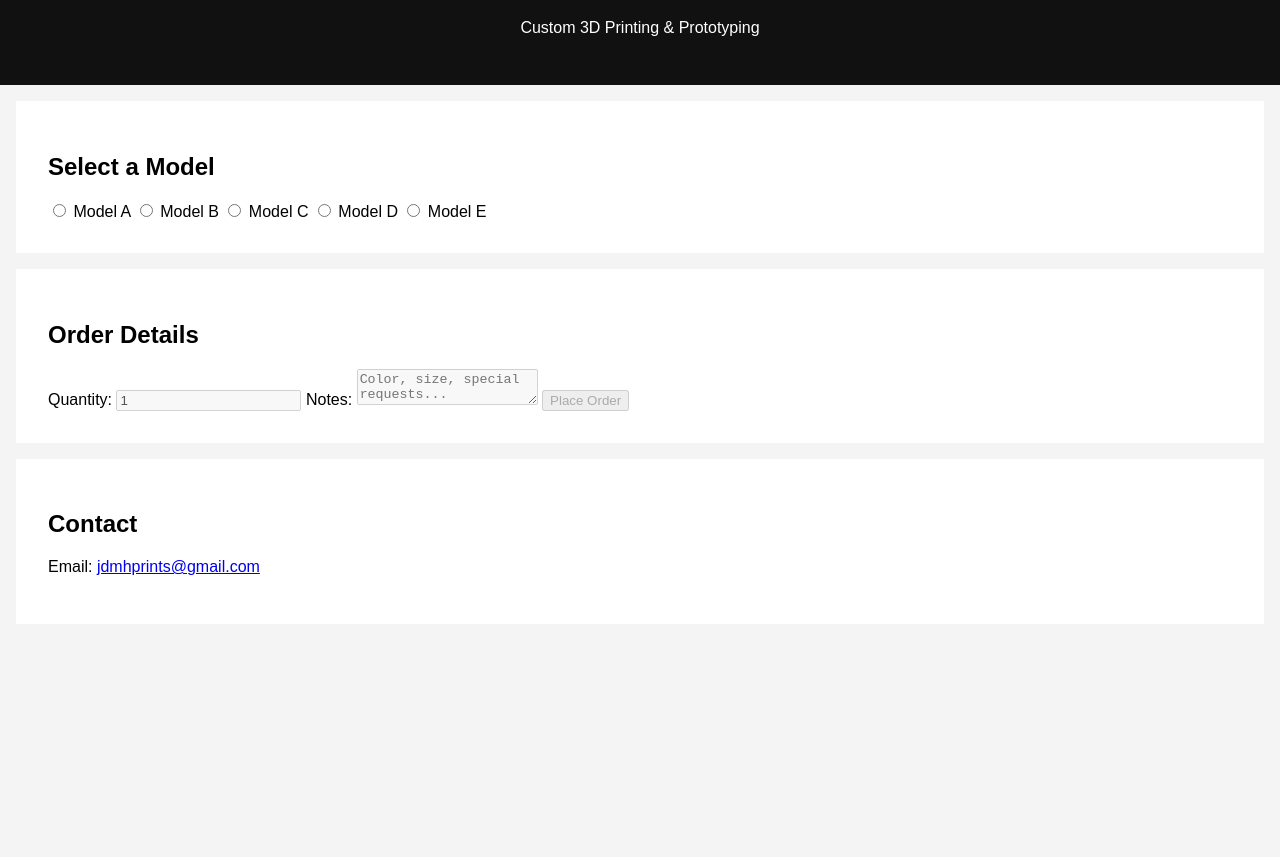
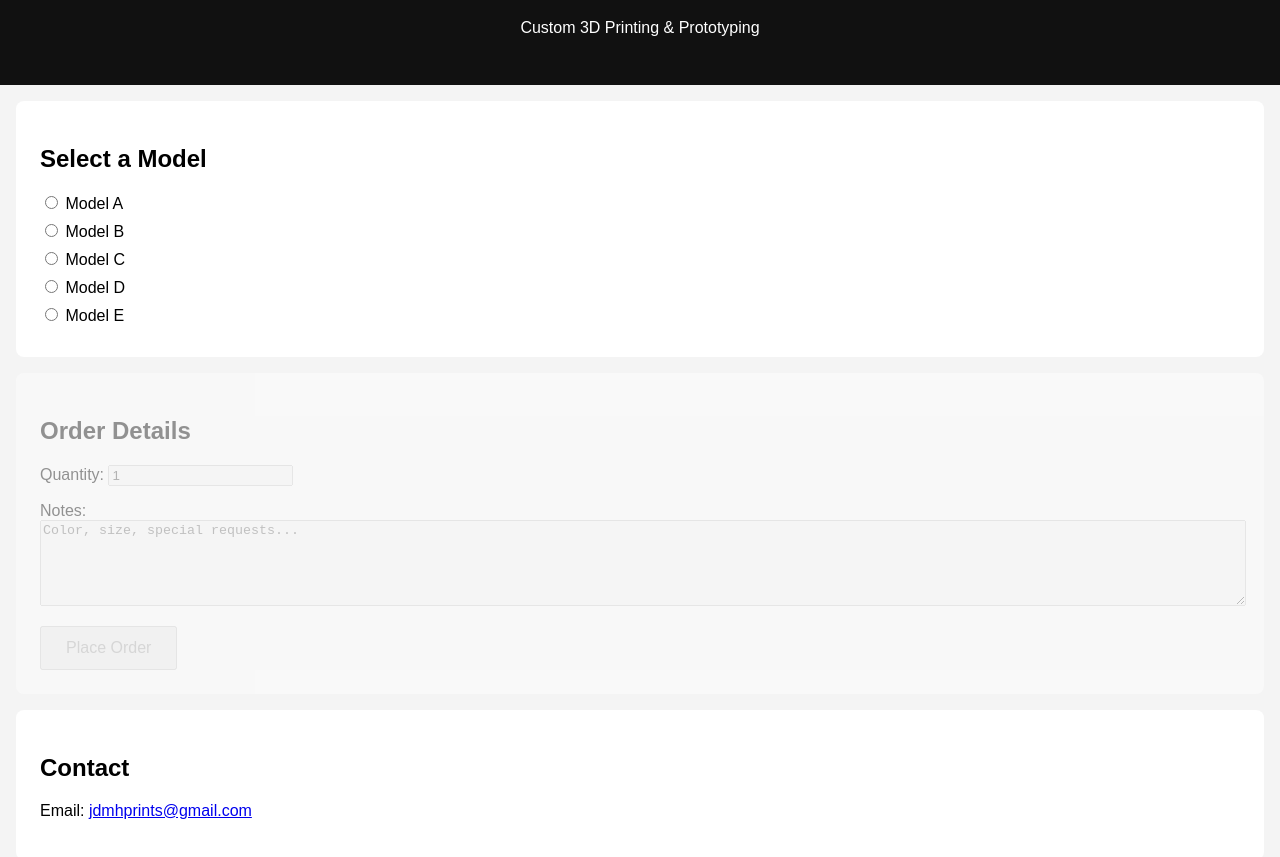
Before and after one commit to jdmhprints-source/JDMH-Printing, a plain HTML site: page index.html in a window 1280 px wide. Shown: the part 93-950 px from the top of the page. Before the commit the page ends 800 px from the top, so only its background shows below. Drawn offline with Linux system fonts and the light colour scheme; a script that the page names is missing.

Commit message:
Update style.css

```diff
--- a/style.css
+++ b/style.css
@@ -1,8 +1,7 @@
 body {
   font-family: Arial, sans-serif;
+  background: #f4f4f4;
   margin: 0;
-  padding: 0;
-  background: #f4f4f4;
 }
 
 header {
@@ -13,7 +12,35 @@ header {
 }
 
 section {
-  padding: 2rem;
   background: white;
   margin: 1rem;
+  padding: 1.5rem;
+  border-radius: 8px;
 }
+
+.models label {
+  display: block;
+  margin: 0.5rem 0;
+  cursor: pointer;
+}
+
+#orderSection.disabled {
+  opacity: 0.4;
+}
+
+label {
+  display: block;
+  margin-top: 1rem;
+}
+
+textarea {
+  width: 100%;
+  height: 80px;
+}
+
+button {
+  margin-top: 1rem;
+  padding: 0.7rem 1.5rem;
+  font-size: 1rem;
+  cursor: pointer;
+}
```
